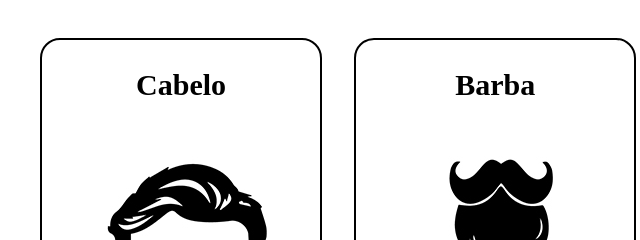
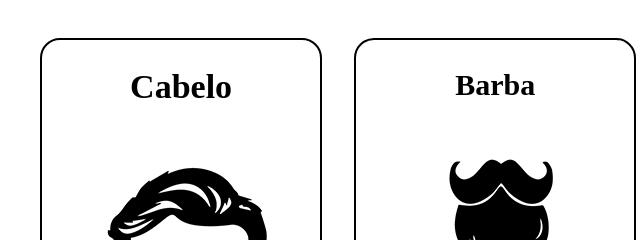
Before and after one commit to luuib/barbearis, a plain HTML site: page produtos.html in a window 1280 px wide. In both pictures the pointer is over the element "Cabelo". Shown: the part 255-495 px from the top of the page, 144-784 px from the left. Drawn offline with Linux system fonts and the light colour scheme.

Commit message:
Update produtos.css

```diff
--- a/produtos.css
+++ b/produtos.css
@@ -51,6 +51,10 @@ nav a {
     font-weight: bold;
 }
 
+.produtos li:hover h2 {
+    font-size: 34px;
+}
+
 .produto-descricao {
     font-size: 18px;
 }
```
